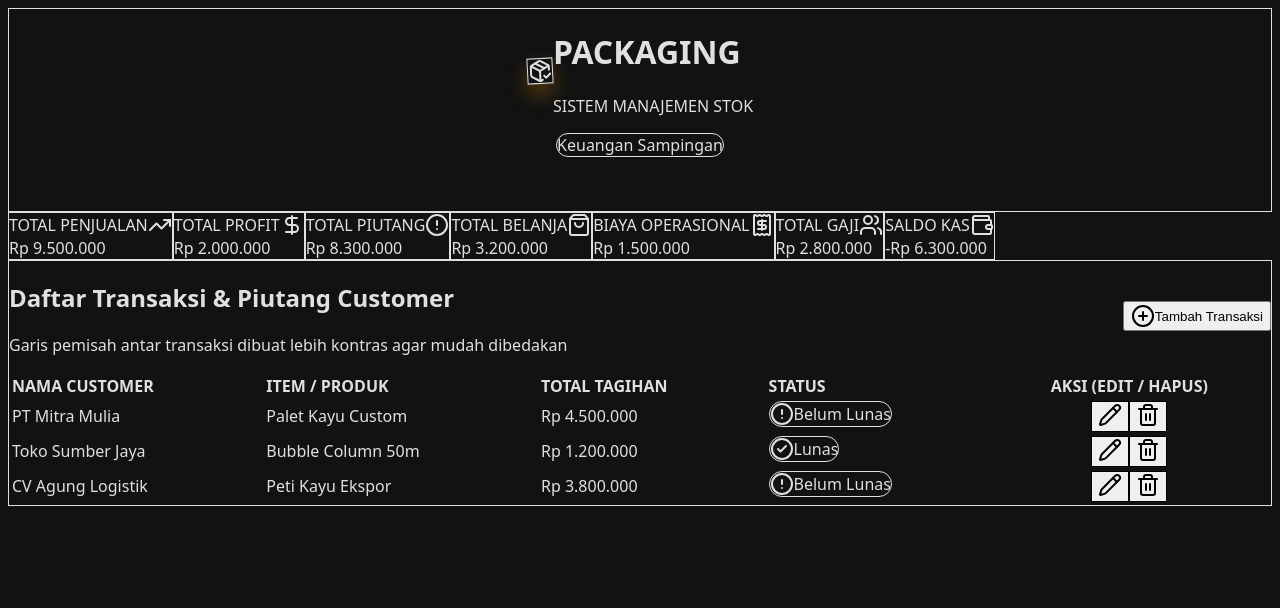
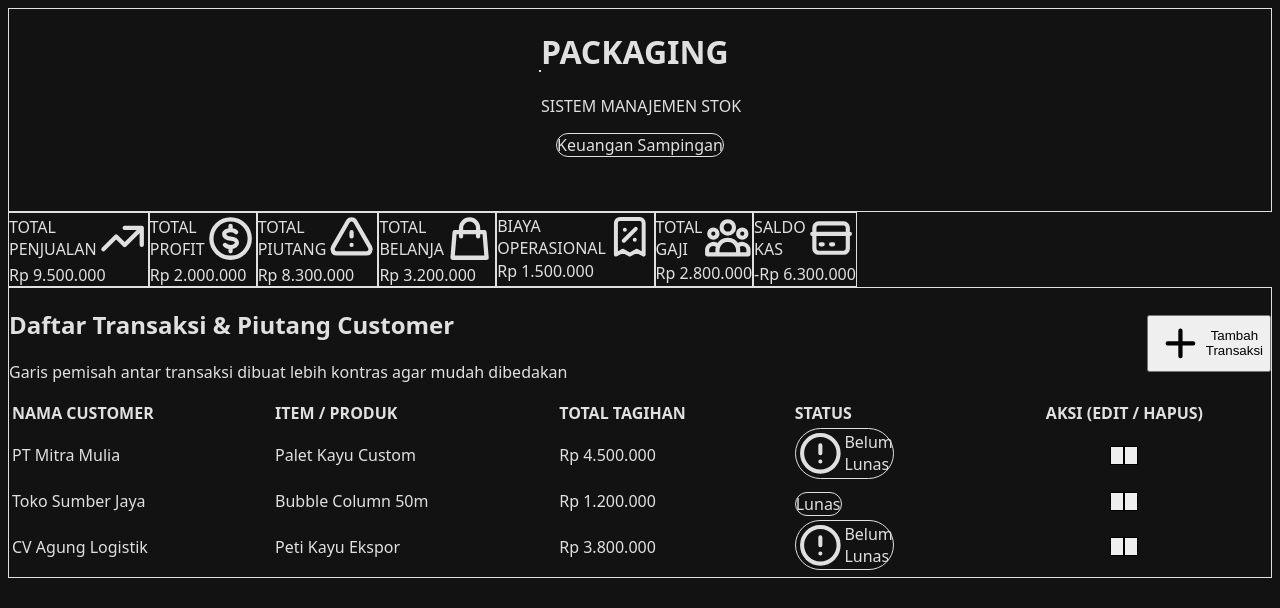
Before and after one commit to zaynpackaging-ux/zayn-packaging, a Next.js app: page / in a window 1280 px wide. Shown: the top 608 px of the page. Built offline with nearby package versions, Linux system fonts and the light colour scheme.

Commit message:
Update page.tsx

```diff
--- a/app/page.tsx
+++ b/app/page.tsx
@@ -1,22 +1,9 @@
 'use client';
 
 import React, { useState, useMemo } from 'react';
-import {
-  PlusCircle,
-  Pencil,
-  Trash2,
-  TrendingUp,
-  DollarSign,
-  AlertCircle,
-  ShoppingBag,
-  Receipt,
-  Users,
-  Wallet,
-  CheckCircle2,
-  PackageCheck
-} from 'lucide-react';
 
 export default function DashboardZayn() {
+  // 1. STATE DATA TRANSAKSI
   const [sales, setSales] = useState([
     { id: 1, customer: 'PT Mitra Mulia', item: 'Palet Kayu Custom', total: 4500000, status: 'Belum Lunas' },
     { id: 2, customer: 'Toko Sumber Jaya', item: 'Bubble Column 50m', total: 1200000, status: 'Lunas' },
@@ -29,10 +16,12 @@ export default function DashboardZayn() {
     gaji: 2800000
   });
 
+  // State Form Modal (Tambah/Edit)
   const [isModalOpen, setIsModalOpen] = useState(false);
   const [editingId, setEditingId] = useState(null);
   const [formData, setFormData] = useState({ customer: '', item: '', total: '', status: 'Belum Lunas' });
 
+  // 2. KALKULASI RUMUS OTOMATIS
   const metrics = useMemo(() => {
     const totalPenjualan = sales.reduce((acc, curr) => acc + Number(curr.total), 0);
     const totalPiutang = sales.filter(s => s.status === 'Belum Lunas').reduce((acc, curr) => acc + Number(curr.total), 0);
@@ -49,6 +38,7 @@ export default function DashboardZayn() {
     return { totalPenjualan, totalProfit, totalPiutang, totalBelanja, biayaOperasional, totalGaji, saldoKas };
   }, [sales, expenses]);
 
+  // 3. HANDLER EDIT & HAPUS
   const handleOpenModal = (item = null) => {
     if (item) {
       setEditingId(item.id);
@@ -84,8 +74,11 @@ export default function DashboardZayn() {
       {/* HEADER & BRANDING */}
       <header className="bg-slate-900 border border-slate-800 rounded-2xl p-6 shadow-2xl flex flex-col md:flex-row items-center justify-between gap-6">
         <div className="flex items-center gap-5">
+          {/* Logo 3D Visual */}
           <div className="w-16 h-16 bg-gradient-to-tr from-amber-500 via-orange-600 to-yellow-400 rounded-2xl flex items-center justify-center shadow-[0_10px_20px_rgba(245,158,11,0.3)] transform -rotate-3 border border-amber-300/40">
-            <PackageCheck className="w-10 h-10 text-slate-950 drop-shadow-md" />
+            <svg className="w-10 h-10 text-slate-950 drop-shadow-md" fill="none" viewBox="0 0 24 24" stroke="currentColor" strokeWidth="2">
+              <path strokeLinecap="round" strokeLinejoin="round" d="M20 7l-8-4-8 4m16 0l-8 4m8-4v10l-8 4m0-10L4 7m8 4v10M4 7v10l8 4" />
+            </svg>
           </div>
           <div>
             <h1 className="text-3xl md:text-4xl font-extrabold tracking-wider text-white">
@@ -95,6 +88,7 @@ export default function DashboardZayn() {
           </div>
         </div>
 
+        {/* Teks Keuangan Sampingan & Slogan */}
         <div className="text-center md:text-right flex flex-col items-center md:items-end justify-center">
           <span className="text-xs bg-amber-500/10 text-amber-400 border border-amber-500/30 px-3 py-1 rounded-full font-medium mb-1">
             Keuangan Sampingan
@@ -108,63 +102,72 @@ export default function DashboardZayn() {
       {/* RINGKASAN KARTU DASBOR (Horizontal) */}
       <section className="overflow-x-auto pb-3">
         <div className="flex gap-4 min-w-max">
+
+          {/* Card: Total Penjualan */}
           <div className="w-60 bg-slate-900 border border-slate-800 p-4 rounded-xl shadow-md">
             <div className="flex justify-between items-center text-slate-400 text-xs font-semibold mb-2">
               <span>TOTAL PENJUALAN</span>
-              <TrendingUp className="w-4 h-4 text-emerald-400" />
+              <svg className="w-4 h-4 text-emerald-400" fill="none" viewBox="0 0 24 24" stroke="currentColor" strokeWidth="2"><path strokeLinecap="round" strokeLinejoin="round" d="M13 7h8m0 0v8m0-8l-8 8-4-4-6 6" /></svg>
             </div>
             <div className="text-lg font-bold text-white">{formatRupiah(metrics.totalPenjualan)}</div>
           </div>
 
+          {/* Card: Total Profit */}
           <div className="w-60 bg-slate-900 border border-slate-800 p-4 rounded-xl shadow-md">
             <div className="flex justify-between items-center text-slate-400 text-xs font-semibold mb-2">
               <span>TOTAL PROFIT</span>
-              <DollarSign className="w-4 h-4 text-cyan-400" />
+              <svg className="w-4 h-4 text-cyan-400" fill="none" viewBox="0 0 24 24" stroke="currentColor" strokeWidth="2"><path strokeLinecap="round" strokeLinejoin="round" d="M12 8c-1.657 0-3 .895-3 2s1.343 2 3 2 3 .895 3 2-1.343 2-3 2m0-8c1.11 0 2.08.402 2.599 1M12 8V6m0 12v-2m0 0c-1.11 0-2.08-.402-2.599-1M21 12a9 9 0 11-18 0 9 9 0 0118 0z" /></svg>
             </div>
             <div className={`text-lg font-bold ${metrics.totalProfit >= 0 ? 'text-emerald-400' : 'text-rose-400'}`}>
               {formatRupiah(metrics.totalProfit)}
             </div>
           </div>
 
+          {/* Card: Total Piutang */}
           <div className="w-60 bg-slate-900 border border-slate-800 p-4 rounded-xl shadow-md">
             <div className="flex justify-between items-center text-slate-400 text-xs font-semibold mb-2">
               <span>TOTAL PIUTANG</span>
-              <AlertCircle className="w-4 h-4 text-amber-400" />
+              <svg className="w-4 h-4 text-amber-400" fill="none" viewBox="0 0 24 24" stroke="currentColor" strokeWidth="2"><path strokeLinecap="round" strokeLinejoin="round" d="M12 9v2m0 4h.01m-6.938 4h13.856c1.54 0 2.502-1.667 1.732-3L13.732 4c-.77-1.333-2.694-1.333-3.464 0L3.34 16c-.77 1.333.192 3 1.732 3z" /></svg>
             </div>
             <div className="text-lg font-bold text-amber-400">{formatRupiah(metrics.totalPiutang)}</div>
           </div>
 
+          {/* Card: Total Belanja */}
           <div className="w-60 bg-slate-900 border border-slate-800 p-4 rounded-xl shadow-md">
             <div className="flex justify-between items-center text-slate-400 text-xs font-semibold mb-2">
               <span>TOTAL BELANJA</span>
-              <ShoppingBag className="w-4 h-4 text-blue-400" />
+              <svg className="w-4 h-4 text-blue-400" fill="none" viewBox="0 0 24 24" stroke="currentColor" strokeWidth="2"><path strokeLinecap="round" strokeLinejoin="round" d="M16 11V7a4 4 0 00-8 0v4M5 9h14l1 12H4L5 9z" /></svg>
             </div>
             <div className="text-lg font-bold text-slate-200">{formatRupiah(metrics.totalBelanja)}</div>
           </div>
 
+          {/* Card: Biaya Operasional */}
           <div className="w-60 bg-slate-900 border border-slate-800 p-4 rounded-xl shadow-md">
             <div className="flex justify-between items-center text-slate-400 text-xs font-semibold mb-2">
               <span>BIAYA OPERASIONAL</span>
-              <Receipt className="w-4 h-4 text-rose-400" />
+              <svg className="w-4 h-4 text-rose-400" fill="none" viewBox="0 0 24 24" stroke="currentColor" strokeWidth="2"><path strokeLinecap="round" strokeLinejoin="round" d="M9 14l6-6m-5.5.5h.01m4.99 5h.01M19 21V5a2 2 0 00-2-2H7a2 2 0 00-2 2v16l3.5-2 3.5 2 3.5-2 3.5 2z" /></svg>
             </div>
             <div className="text-lg font-bold text-slate-200">{formatRupiah(metrics.biayaOperasional)}</div>
           </div>
 
+          {/* Card: Total Gaji */}
           <div className="w-60 bg-slate-900 border border-slate-800 p-4 rounded-xl shadow-md">
             <div className="flex justify-between items-center text-slate-400 text-xs font-semibold mb-2">
               <span>TOTAL GAJI</span>
-              <Users className="w-4 h-4 text-purple-400" />
+              <svg className="w-4 h-4 text-purple-400" fill="none" viewBox="0 0 24 24" stroke="currentColor" strokeWidth="2"><path strokeLinecap="round" strokeLinejoin="round" d="M17 20h5v-2a3 3 0 00-5.356-1.857M17 20H7m10 0v-2c0-.656-.126-1.283-.356-1.857M7 20H2v-2a3 3 0 015.356-1.857M7 20v-2c0-.656.126-1.283.356-1.857m0 0a5.002 5.002 0 019.288 0M15 7a3 3 0 11-6 0 3 3 0 016 0zm6 3a2 2 0 11-4 0 2 2 0 014 0zM7 10a2 2 0 11-4 0 2 2 0 014 0z" /></svg>
             </div>
             <div className="text-lg font-bold text-slate-200">{formatRupiah(metrics.totalGaji)}</div>
           </div>
 
+          {/* Card: Saldo Kas */}
           <div className="w-60 bg-slate-900 border border-slate-800 p-4 rounded-xl shadow-md">
             <div className="flex justify-between items-center text-slate-400 text-xs font-semibold mb-2">
               <span>SALDO KAS</span>
-              <Wallet className="w-4 h-4 text-emerald-400" />
+              <svg className="w-4 h-4 text-emerald-400" fill="none" viewBox="0 0 24 24" stroke="currentColor" strokeWidth="2"><path strokeLinecap="round" strokeLinejoin="round" d="M3 10h18M7 15h1m4 0h1m-7 4h12a2 2 0 002-2V7a2 2 0 00-2-2H6a2 2 0 00-2 2v10a2 2 0 002 2z" /></svg>
             </div>
             <div className="text-lg font-bold text-emerald-400">{formatRupiah(metrics.saldoKas)}</div>
           </div>
+
         </div>
       </section>
 
@@ -179,7 +182,8 @@ export default function DashboardZayn() {
             onClick={() => handleOpenModal()}
             className="flex items-center gap-2 bg-amber-500 hover:bg-amber-600 text-slate-950 font-bold text-xs px-4 py-2.5 rounded-lg transition"
           >
-            <PlusCircle className="w-4 h-4" /> Tambah Transaksi
+            <svg className="w-4 h-4" fill="none" viewBox="0 0 24 24" stroke="currentColor" strokeWidth="2"><path strokeLinecap="round" strokeLinejoin="round" d="M12 6v6m0 0v6m0-6h6m-6 0H6" /></svg>
+            Tambah Transaksi
           </button>
         </div>
 
@@ -203,11 +207,13 @@ export default function DashboardZayn() {
                   <td className="p-4">
                     {item.status === 'Belum Lunas' ? (
                       <span className="inline-flex items-center gap-1 bg-rose-500/10 text-rose-400 border border-rose-500/30 px-2.5 py-1 rounded-full text-xs font-semibold">
-                        <AlertCircle className="w-3.5 h-3.5" /> Belum Lunas
+                        <svg className="w-3.5 h-3.5" fill="none" viewBox="0 0 24 24" stroke="currentColor" strokeWidth="2"><path strokeLinecap="round" strokeLinejoin="round" d="M12 8v4m0 4h.01M21 12a9 9 0 11-18 0 9 9 0 0118 0z" /></svg>
+                        Belum Lunas
                       </span>
                     ) : (
                       <span className="inline-flex items-center gap-1 bg-emerald-500/10 text-emerald-400 border border-emerald-500/30 px-2.5 py-1 rounded-full text-xs font-semibold">
-                        <CheckCircle2 className="w-3.5 h-3.5" /> Lunas
+                        <svg className="w-3.5 h-3.5" fill="none" viewBox="0 0 24 24" stroke="currentColor" strokeWidth="2"><path strokeLinecap="round" strokeLinejoin="round" d="M5 13l4 4L19 7" /></svg>
+                        Lunas
                       </span>
                     )}
                   </td>
@@ -218,14 +224,14 @@ export default function DashboardZayn() {
                         className="p-1.5 bg-slate-800 hover:bg-slate-700 text-amber-400 rounded-md border border-slate-700 transition"
                         title="Edit Data"
                       >
-                        <Pencil className="w-4 h-4" />
+                        <svg className="w-4 h-4" fill="none" viewBox="0 0 24 24" stroke="currentColor" strokeWidth="2"><path strokeLinecap="round" strokeLinejoin="round" d="M11 5H6a2 2 0 00-2 2v11a2 2 0 002 2h11a2 2 0 002-2v-5m-1.414-9.414a2 2 0 112.828 2.828L11.828 15H9v-2.828l8.586-8.586z" /></svg>
                       </button>
                       <button
                         onClick={() => handleDelete(item.id)}
                         className="p-1.5 bg-slate-800 hover:bg-slate-700 text-rose-400 rounded-md border border-slate-700 transition"
                         title="Hapus Data"
                       >
-                        <Trash2 className="w-4 h-4" />
+                        <svg className="w-4 h-4" fill="none" viewBox="0 0 24 24" stroke="currentColor" strokeWidth="2"><path strokeLinecap="round" strokeLinejoin="round" d="M19 7l-.867 12.142A2 2 0 0116.138 21H7.862a2 2 0 01-1.995-1.858L5 7m5 4v6m4-6v6m1-10V4a1 1 0 00-1-1h-4a1 1 0 00-1 1v3M4 7h16" /></svg>
                       </button>
                     </div>
                   </td>
```
